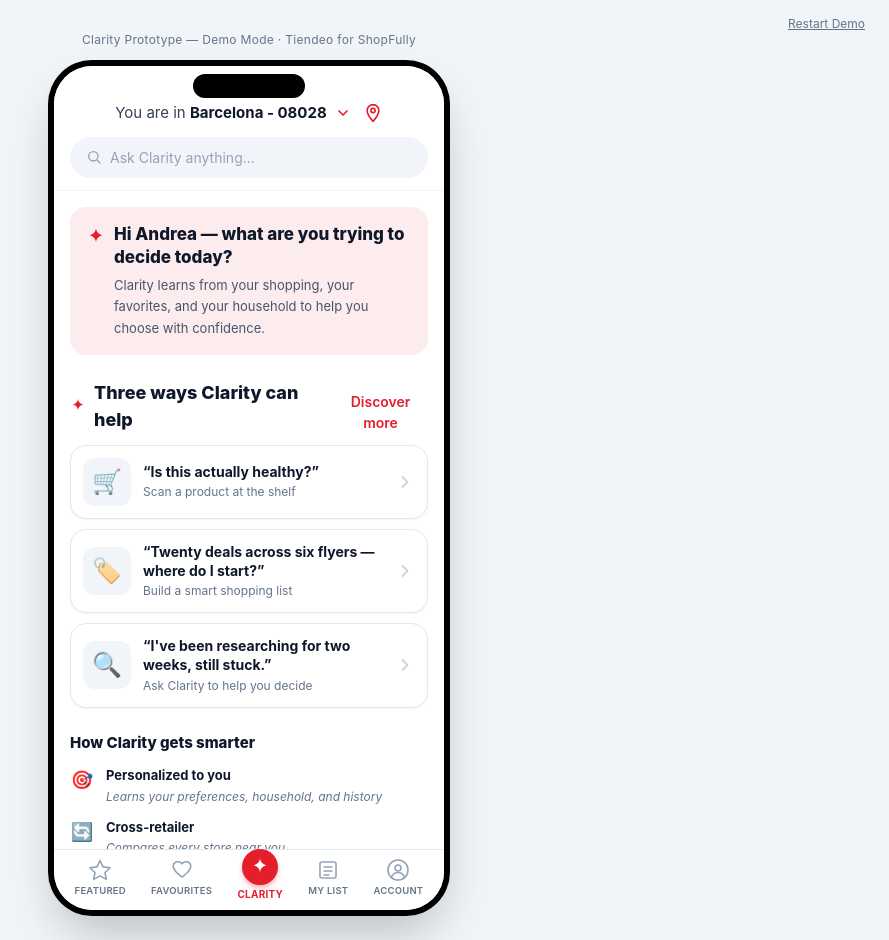
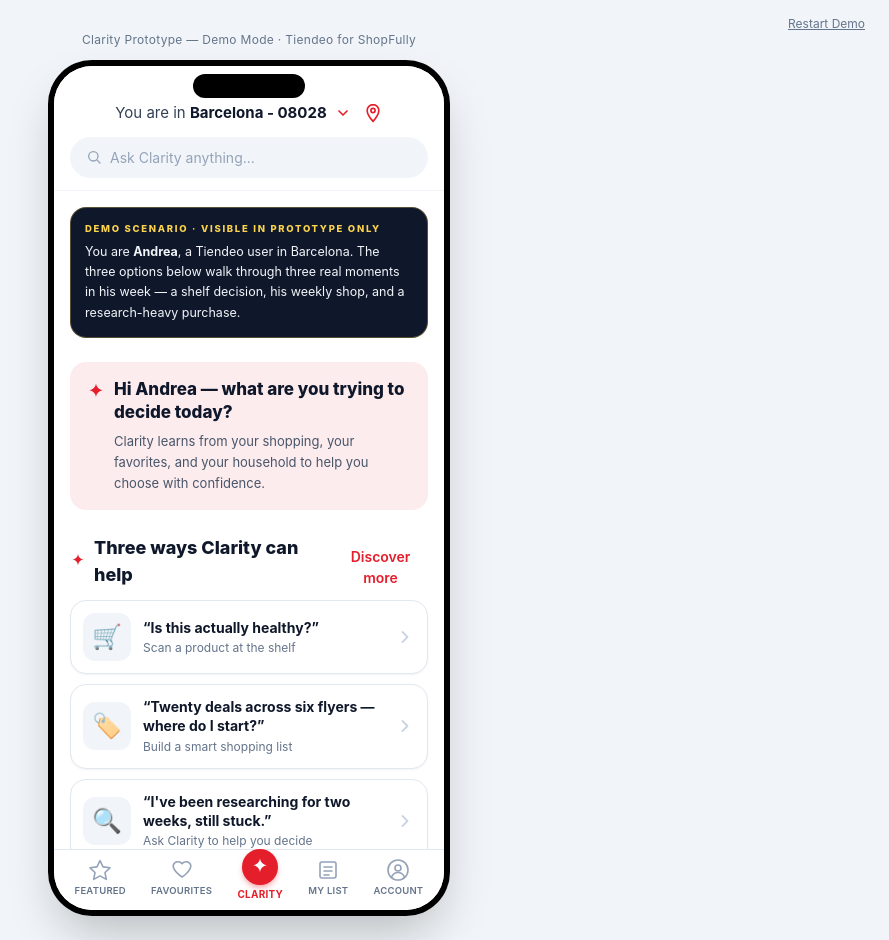
Before and after one commit to ankitmundada/clarity-demo-prototype, a React (Vite) app: page / in a window 1280 px wide. Shown: the whole page, without its empty margins (391-1280 px from the left). Built offline with nearby package versions, Linux system fonts and the light colour scheme.

Commit message:
Anchor demo scenario on home; mark per-flow banners as demo context

```diff
--- a/src/components/Common.jsx
+++ b/src/components/Common.jsx
@@ -41,12 +41,17 @@ export function ScoreBadge({ value, label, tone = "amber", size = "md" }) {
 
 export function PersonaBanner({ text, onDismiss }) {
   return (
-    <div className="bg-slate-900 text-white text-[13px] px-4 py-2 flex items-center justify-between">
-      <span className="leading-snug pr-3">{text}</span>
+    <div className="bg-slate-900 text-white px-4 py-2 flex items-start justify-between gap-3 border-b border-amber-300/30">
+      <div className="flex-1">
+        <p className="text-[9px] font-extrabold tracking-[0.18em] text-amber-300">
+          DEMO SCENARIO
+        </p>
+        <p className="text-[12.5px] leading-snug mt-0.5">{text}</p>
+      </div>
       <button
         onClick={onDismiss}
         aria-label="Dismiss"
-        className="text-white/70 hover:text-white text-lg leading-none"
+        className="text-white/70 hover:text-white text-lg leading-none mt-1"
       >
         ×
       </button>
--- a/src/screens/DecideHome.jsx
+++ b/src/screens/DecideHome.jsx
@@ -3,6 +3,8 @@ import { ClarityMark, SectionHeader } from "../components/Common";
 export default function DecideHome({ onPick }) {
   return (
     <div className="px-4 py-4 space-y-6">
+      <DemoScenarioCard />
+
       {/* Hero card */}
       <div className="bg-tiendeo-redTint rounded-2xl p-4">
         <div className="flex items-start gap-2">
@@ -88,6 +90,22 @@ function PainCard({ emoji, headline, sub, onClick, testId }) {
   );
 }
 
+function DemoScenarioCard() {
+  return (
+    <div className="bg-slate-900 text-white rounded-2xl p-3.5 border border-amber-300/30">
+      <p className="text-[9.5px] font-extrabold tracking-[0.18em] text-amber-300 mb-1.5">
+        DEMO SCENARIO · VISIBLE IN PROTOTYPE ONLY
+      </p>
+      <p className="text-[12.5px] leading-relaxed text-slate-100">
+        You are <span className="font-bold">Andrea</span>, a Tiendeo user in
+        Barcelona. The three options below walk through three real moments
+        in his week — a shelf decision, his weekly shop, and a research-heavy
+        purchase.
+      </p>
+    </div>
+  );
+}
+
 function SmartRow({ icon, title, desc }) {
   return (
     <div className="flex items-start gap-3">
```
